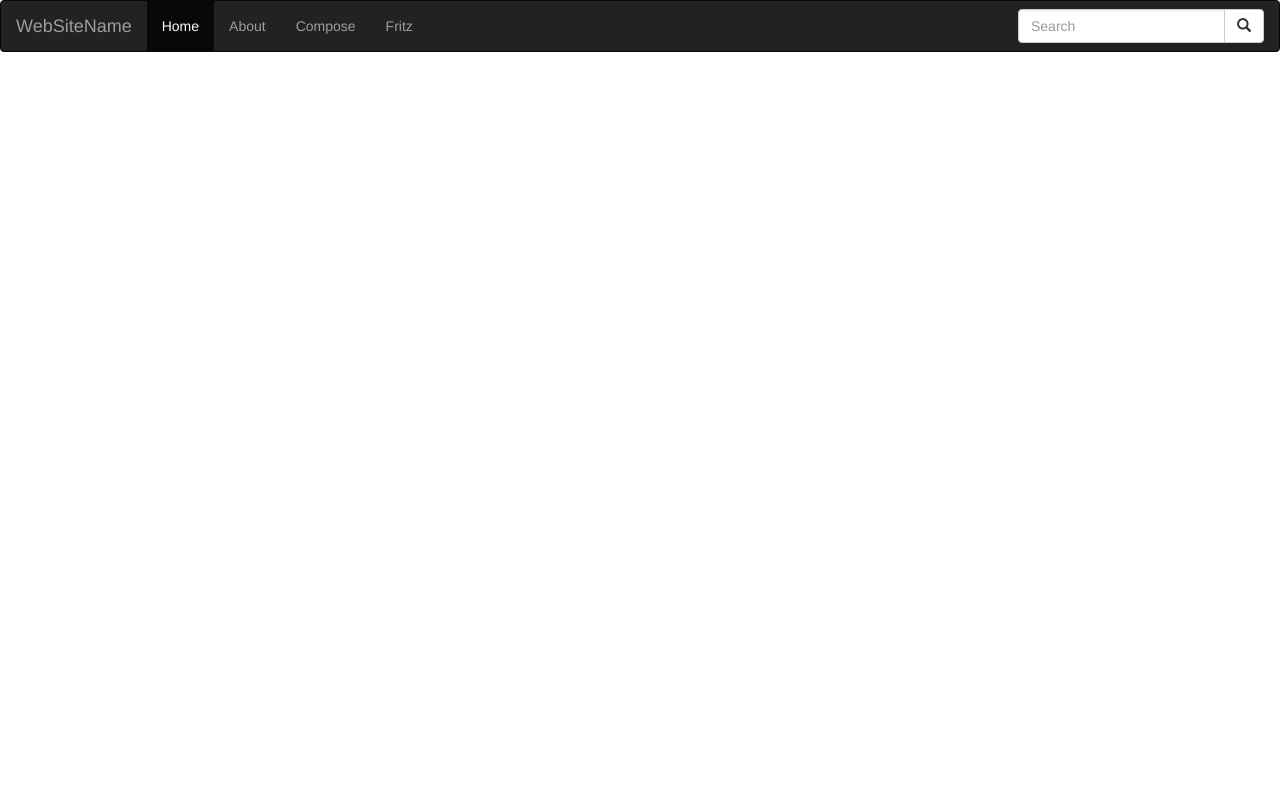
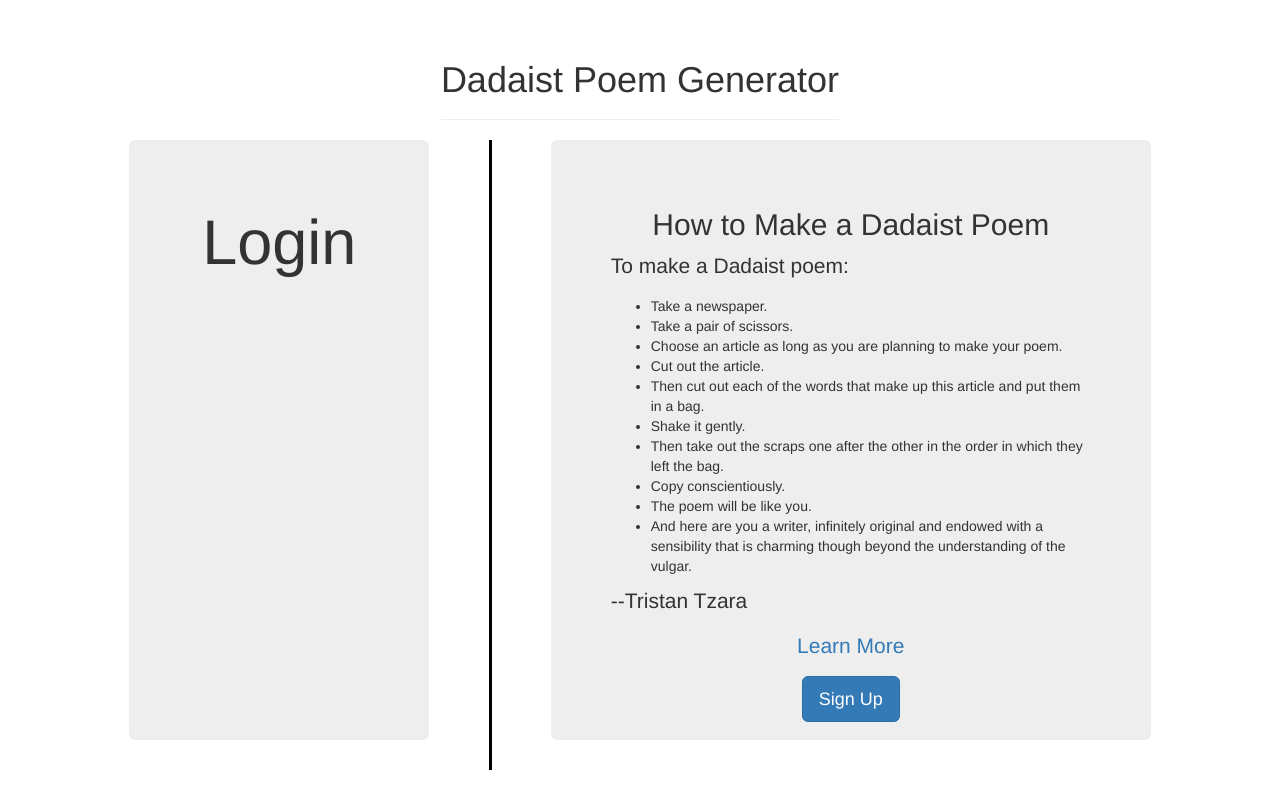
Before and after one commit to justlewis334/wad2-team-05b, a Django app: page /poemApp/ in a window 1280 px wide. Run offline with Django 3.2, Linux system fonts and the light colour scheme; some libraries are stand-ins or nearby versions.

Commit message:
visual stuff

```diff
--- a/poemgram/poemApp/urls.py
+++ b/poemgram/poemApp/urls.py
@@ -4,5 +4,8 @@ from django.urls import include
 from poemApp import views
 
 urlpatterns = [
-    path('', views.index, name='index'),
+    path('', views.landingPage, name='landingPage'),
+    path('about/', views.about, name='about'),
+    path('index/', views.index, name='index'),
+    path('login/', views.login, name='login'),
 ]
--- a/poemgram/poemApp/views.py
+++ b/poemgram/poemApp/views.py
@@ -3,3 +3,12 @@ from django.http import HttpResponse
 
 def index(request):
     return render(request,'poemApp/index.html')
+
+def landingPage(request):
+    return render(request,'poemApp/landingPage.html')
+
+def login(request):
+    return render(request,'poemApp/loginPage.html')
+# Should the request page extend the inside or the outside base? Probably there's a better solution that either of these, but I'm not seeing it...
+def about(request):
+    return render(request,'poemApp/about.html')
--- a/poemgram/poemgram/urls.py
+++ b/poemgram/poemgram/urls.py
@@ -16,8 +16,11 @@ Including another URLconf
 from django.contrib import admin
 from django.urls import path
 from django.urls import include
+from django.contrib.staticfiles.storage import staticfiles_storage
+from django.views.generic.base import RedirectView
 
 urlpatterns = [
     path('admin/', admin.site.urls),
     path('poemApp/', include('poemApp.urls')),
+    path('favicon.ico', RedirectView.as_view(url=staticfiles_storage.url('/favicon.png')))
 ]
--- /dev/null
+++ b/poemgram/static/landingPage.css
@@ -0,0 +1,32 @@
+.container-fluid{
+    display: flex;
+	justify-content: left;
+}
+
+.container{
+    display: flex;
+	justify-content: space-evenly;
+}
+
+.row{
+	justify-content: space-evenly;
+}
+
+.vl {
+  border-left: 3px solid black;
+  height: auto;
+}
+
+.panel-jumbotron {
+  border:1 px solid grey;
+  width: 300px;
+  height: 600px;
+  margin: 0 auto
+}
+
+.wide-jumbotron {
+  border:1 px solid grey;
+  width: 600px;
+  height: 600px;
+  margin: 0 auto
+}
--- a/poemgram/templates/poemApp/base.html
+++ b/poemgram/templates/poemApp/base.html
@@ -7,6 +7,7 @@
 <html>
 <head>
 	<!--header outsourced from https://www.w3schools.com/bootstrap/bootstrap_navbar.asp-->
+	<link rel="stylesheet" href="{% static 'landingPage.css' %}">
 	<link rel="stylesheet" href="https://maxcdn.bootstrapcdn.com/bootstrap/3.4.1/css/bootstrap.min.css">
 	<script src="https://ajax.googleapis.com/ajax/libs/jquery/3.5.1/jquery.min.js"></script>
 	<script src="https://maxcdn.bootstrapcdn.com/bootstrap/3.4.1/js/bootstrap.min.js"></script>
@@ -23,7 +24,6 @@
 
 <body>
 <nav class="navbar navbar-inverse">
-  <div class="container-fluid">
     <div class="navbar-header">
       <a class="navbar-brand" href="#">WebSiteName</a>
     </div>
@@ -43,8 +43,11 @@
         </div>
       </div>
     </form>
-  </div>
 </nav>
+
+{% block body_block %}
+         Default Page
+{% endblock %}
 </body>
 
 </html>
--- a/poemgram/templates/poemApp/index.html
+++ b/poemgram/templates/poemApp/index.html
@@ -4,3 +4,21 @@
 {% block title_block %}
 Index
 {% endblock %}
+
+{% block body_block %}
+<div class="container">
+
+        <div class="jumbotron panel-jumbotron text-center">
+            <h1>Login</h1>
+        </div>
+		<div class="vl"></div>
+		<div class="jumbotron panel-jumbotron text-center">
+            <h1>Register</h1>
+        </div>
+		<div class="vl"></div>
+		<div class="jumbotron panel-jumbotron text-center">
+            <h1>Register</h1>
+        </div>
+
+</div>
+{% endblock %}
--- /dev/null
+++ b/poemgram/templates/poemApp/landingPage.html
@@ -0,0 +1,51 @@
+{% extends 'poemApp/logoutBase.html' %}
+{%load  staticfiles  %}
+
+<!--<head>
+header outsourced from https://www.w3schools.com/bootstrap/bootstrap_navbar.asp
+<link rel="stylesheet" href="{% static 'landingPage.css' %}">
+<link rel="stylesheet" href="https://maxcdn.bootstrapcdn.com/bootstrap/3.4.1/css/bootstrap.min.css">
+<script src="https://ajax.googleapis.com/ajax/libs/jquery/3.5.1/jquery.min.js"></script>
+<script src="https://maxcdn.bootstrapcdn.com/bootstrap/3.4.1/js/bootstrap.min.js"></script>
+</head>-->
+{% block title_block %}
+Landing Page
+{% endblock %}
+
+{% block page_block %}
+<div class="container">
+
+	<div class="jumbotron panel-jumbotron text-center">
+	<h1>Login</h1>
+	</div>
+	<div class="vl"></div>
+	<div class="jumbotron wide-jumbotron ">
+		<h2 align="center">How to Make a Dadaist Poem</h4>
+		<p >
+		To make a Dadaist poem:</p>
+		<ul>
+		<li>Take a newspaper.
+		<li>Take a pair of scissors.
+		<li>Choose an article as long as you are planning to make your poem.
+		<li>Cut out the article.
+		<li>Then cut out each of the words that make up this article
+		and put them in a bag.
+		<li>Shake it gently.
+		<li>Then take out the scraps one after the other in the order
+		in which they left the bag.
+		<li>Copy conscientiously.
+		<li>The poem will be like you.
+		<li>And here are you a writer, infinitely original and endowed
+		with a sensibility that is charming though beyond the
+		understanding of the vulgar.
+
+		</ul>
+		<p>--Tristan Tzara</p>
+		<p align="center"><a href="{% url 'about' %}">Learn More</a></p>
+
+		<p align="center"><button type="button" class="btn btn-primary btn-lg">Sign Up</button></p>
+
+	</div>
+
+</div>
+{% endblock %}
--- /dev/null
+++ b/poemgram/templates/poemApp/logoutBase.html
@@ -0,0 +1,30 @@
+{%load  staticfiles  %}
+
+<html>
+<head>
+	<!--header outsourced from https://www.w3schools.com/bootstrap/bootstrap_navbar.asp-->
+	<link rel="stylesheet" href="{% static 'landingPage.css' %}">
+	<link rel="stylesheet" href="https://maxcdn.bootstrapcdn.com/bootstrap/3.4.1/css/bootstrap.min.css">
+	<script src="https://ajax.googleapis.com/ajax/libs/jquery/3.5.1/jquery.min.js"></script>
+	<script src="https://maxcdn.bootstrapcdn.com/bootstrap/3.4.1/js/bootstrap.min.js"></script>
+	<title>
+        Poemgram -
+        {% block title_block %}
+         Default Page
+        {% endblock %}
+    </title>
+</head>
+
+<div class="container">
+	<div class="page-header">
+		<h1>Dadaist Poem Generator</h1>
+	</div>
+</div>
+
+{% block page_block %}
+Default Page
+{% endblock %}
+
+
+
+</html>
```
Also changed, not shown: poemgram/templates/poemApp/about.html (added, +24 -0 lines), poemgram/templates/poemApp/loginPage.html (added, +31 -0 lines), poemgram/static/favicon.png (added).
